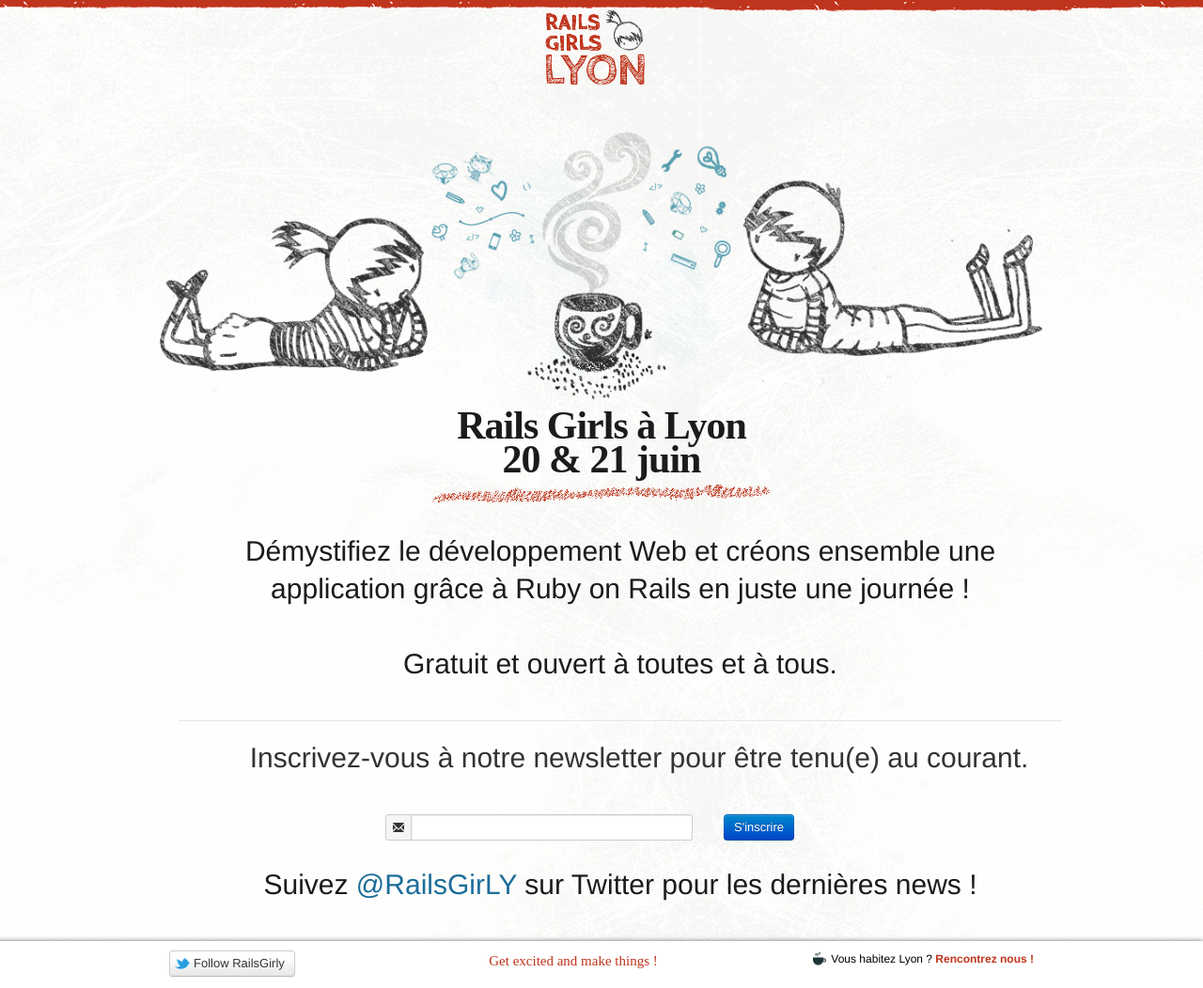
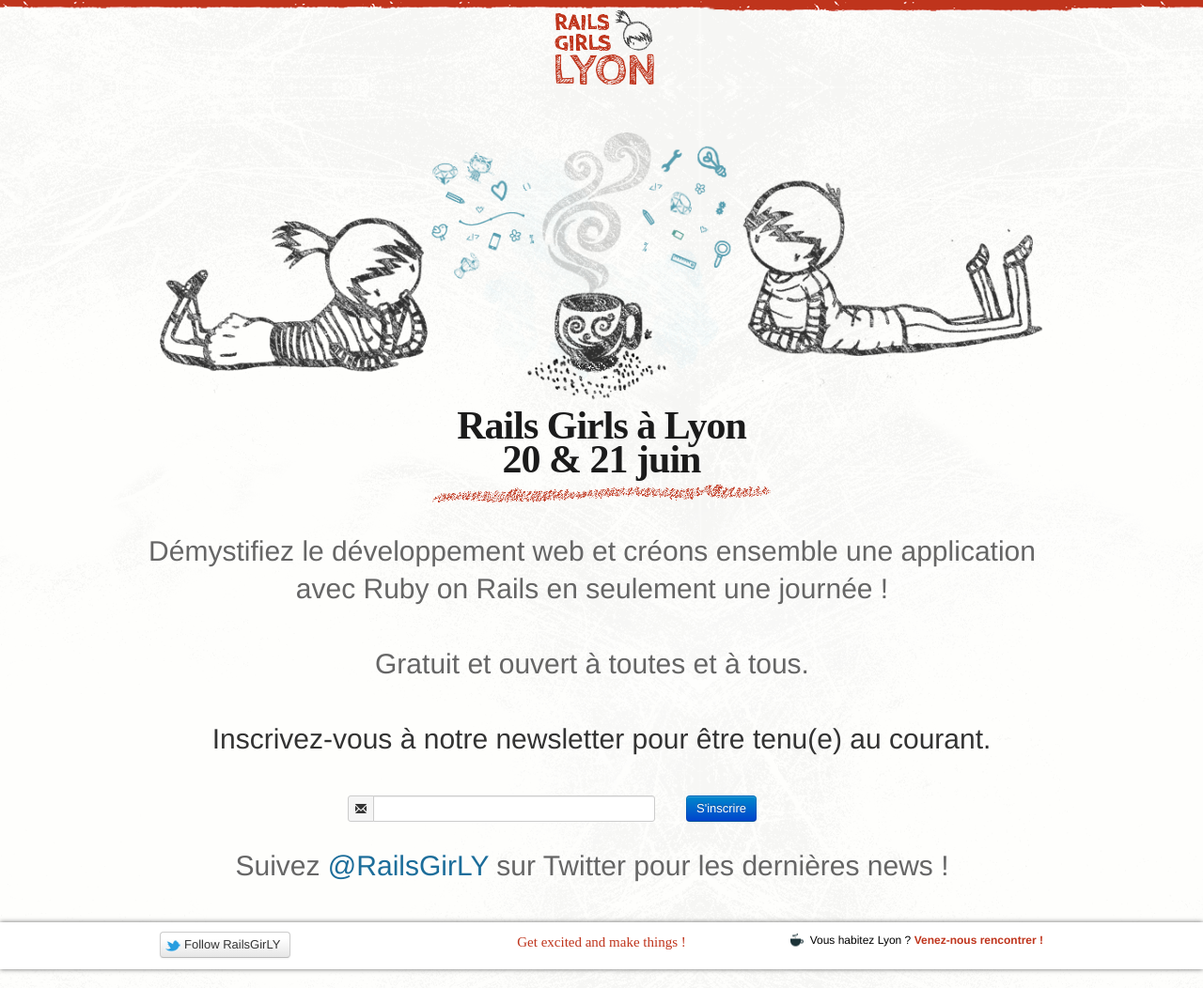
Before and after one commit to lyonrb/railsgirly, a Jekyll site: the page built from index.html, in a window 1280 px wide. Shown: the whole page at 94% size. Built offline with Jekyll 4.4.1, drawn with Linux system fonts in a browser that asks for light colours; nearby versions of some CDN libraries; some web fonts are replaced; library files that are not in the unit come from our copies.

Commit message:
Clean up homepage code

```diff
--- a/_includes/footer.html
+++ b/_includes/footer.html
@@ -1,7 +1,28 @@
-<footer class="row">
+<footer>
   <div class="container">
-    <div class='span4 pull-left'><a class="twitter btn" href="https://twitter.com/railsgirly"><img src="/assets/img/twitter_icon.png" />Follow RailsGirly</a></div>
-    <div class='span3 pull-left'><a class="tagline" href="http://railsgirls.com">Get excited and make things !</a></div>
-    <div class='span4 pull-right'><i>&nbsp;</i>Vous habitez Lyon ? <a href="http://lyonrb.fr">Rencontrez nous !</a></div>
+    <div class="row">
+
+      <div class="span4" id="social-icons">
+        <a class="btn" id="twitter" href="https://twitter.com/railsgirly">
+          <img src="/assets/img/twitter_icon.png" />
+          Follow RailsGirLY
+        </a>
+      </div>
+
+      <div class="span4" id="railsgirls-global">
+        <a href="http://railsgirls.com">
+          Get excited and make things !
+        </a>
+      </div>
+
+      <div class="span4" id="lyonrb">
+        <i class="coffee"></i>
+        Vous habitez Lyon ?
+        <a href="http://www.lyonrb.fr">
+          Venez-nous rencontrer !
+        </a>
+      </div>
+    </div>
+
   </div>
 </footer>
--- a/_includes/header.html
+++ b/_includes/header.html
@@ -1,21 +1,9 @@
-<header class="row">
-  <nav>
-    <ul class="left">
-      <li><a href="#">COACHS</a></li>
-      <li><a href="#">PROGRAMME</a></li>
-    </ul>
-
-    <div id="logo">
-      <a href="/">
+<header class="container">
+  <nav class="row">
+    <div class="span2 offset5">
+      <a href="/" id="logo">
         <img src="/assets/img/logo.png" alt="RailsGirls Lyon" />
       </a>
     </div>
-
-    <ul class="right">
-      <li><a href="#">LE LIEU</a></li>
-      <li><a href="#">SPONSORS</a></li>
-    </ul>
   </nav>
-
-  <!--<p class="blog_link"><a href="/blog/">Blog</a>-->
 </header>
--- /dev/null
+++ b/_includes/newsletter_form.html
@@ -0,0 +1,13 @@
+<form action="http://lyonrb.us7.list-manage1.com/subscribe/post?u=991e0a02460a1cc15600da669&amp;id=f9b0edff9f" method="post" id="mc-embedded-subscribe-form" name="mc-embedded-subscribe-form" class="validate" target="_blank" novalidate>
+  <div class="mc-field-group">
+    <label for="mce-EMAIL">Inscrivez-vous à notre newsletter pour être tenu(e) au courant.</label>
+    <div class="input-prepend span5 offset2">
+      <span class="add-on span2"><i class="icon-envelope"></i></span>
+      <input type="email" value="" name="EMAIL" class="required email span4" id="mce-EMAIL">
+    </div>
+  </div>
+  <!-- real people should not fill this in and expect good things - do not remove this or risk form bot signups-->
+  <div style="position: absolute; left: -5000px;"><input type="text" name="b_991e0a02460a1cc15600da669_f9b0edff9f" value=""></div>
+  <div class="clear">
+  <input type="submit" value="S'inscrire" name="subscribe" id="mc-embedded-subscribe" class="button btn btn-primary"></div>
+</form>
--- a/_layouts/page.html
+++ b/_layouts/page.html
@@ -18,9 +18,8 @@
     <title>Rails Girls Lyon</title>
   </head>
   <body>
-    <div class="container">
-      {{content}}
-    </div>
+    {% include header.html %}
+    {{content}}
     {% include footer.html %}
   </body>
 
--- a/assets/css/styles.css
+++ b/assets/css/styles.css
@@ -9,6 +9,7 @@
   font-size: 21px;
   line-height: 1.5;
   -webkit-font-smoothing: antialiased;
+  color: #666;
 }
 
 h1, h2, h3, h4, h5, h6 {
@@ -32,25 +33,14 @@
   font-size: 21px;
 }
 
-footer p {
-  font-size: 15px;
-}
-
-footer .tagline {
-  font-size: 15px;
-  font-family: 'Cabin Sketch', cursive;
-  color: #bf341c;
-  padding-top: 5px;
-}
-
 a {
   text-decoration: none;
   color: #1c6d9a;
 }
-
 a:hover {
   text-decoration: underline;
 }
+
 
 head nav {
   text-align: center;
@@ -70,20 +60,6 @@
 header nav ul li {
   background: url('../img/stitches.png') top repeat-x;
   padding-top: 10px;
-}
-header nav ul.left {
-  float: left;
-}
-header nav ul.right {
-  float: right;
-}
-header nav ul.left li {
-  text-align: right;
-  float: right;
-}
-header nav ul.right li {
-  text-align: left;
-  float: left;
 }
 header nav ul li a {
   font-family: Helvetica, Arial, sans-serif;
@@ -113,22 +89,23 @@
   margin-left: 10px;
 }
 
-.home .row.sketch {
+
+#home .row.sketch {
   margin: 50px auto 30px auto;
 }
-.home h1.baseline {
+#home h1.baseline {
   text-align: center;
   font-family: 'Cabin Sketch', cursive;
   padding-bottom: 30px;
   background: url('../img/chalk-underline.png') bottom center no-repeat;
 }
-.home .span12 p, .home .span12 label {
+#home p, #home label {
   font-size: 30px;
   line-height: 40px;
   margin-bottom: 40px;
   text-align: center;
 }
-.home .span12 p a.label-info {
+#home p a.label-info {
   font-size:30px;
   padding: 10px;
   line-height: 50px;
@@ -136,10 +113,16 @@
   color: #fff !important;
   text-decoration: none !important;
 }
-.home .span12 p a.label-info:hover {
+#home p a.label-info:hover {
   background-color: #0c8ad2;
 }
+#home .icon-envelope {
+  vertical-align: baseline;
+}
+
+
 footer {
+  font-size: 12px;
   background-color: #fff;
   height: 40px;
   padding-top: 10px;
@@ -150,33 +133,38 @@
   box-shadow: 0px 0px 5px 0px #656565;
   filter:progid:DXImageTransform.Microsoft.Shadow(color=#656565, Direction=NaN, Strength=5);
 }
-footer .container {
-  position: relative;
-  font-size: 12px;
-}
-footer .container div:first-child {
+footer #social-icons {
   text-align:left;
 }
-footer .container div:last-child {
+footer #social-icons #twitter {
+  padding-left:25px;
+  position: relative;
+}
+footer #social-icons #twitter img {
+  position: absolute;
+  top: 6px;
+  left: 4px;
+}
+footer #railsgirls-global a {
+  font-size: 15px;
+  font-family: 'Cabin Sketch', cursive;
+  color: #bf341c;
+  padding-top: 5px;
+}
+footer #lyonrb {
   text-align:right;
   color: #000;
 }
-footer .container div:last-child a {
+footer #lyonrb a {
   color: #bf341c;
   font-weight: bold;
 }
-footer .container div:last-child i {
+footer #lyonrb i.coffee {
   background: url('../img/coffee.png') left no-repeat;
-  padding-left: 20px;
+  padding-right: 25px;
 }
-footer .twitter {
-  padding-left:25px;
-}
-footer .twitter img {
-  position: absolute;
-  top: 6px;
-  left: 25px;
-}
+
+
 .row.page {
   padding-top: 30px;
   margin-bottom: 50px;
@@ -187,12 +175,3 @@
 .row.page > p {
   font-size: 12px;
 }
-
-/* hide menu for now */
-header nav ul {
-  visibility: hidden;
-}
-
-.home .icon-envelope {
-  vertical-align: baseline;
-}
--- a/index.html
+++ b/index.html
@@ -2,37 +2,29 @@
 layout: page
 ---
 
-{% include header.html %}
+<div class="container" id="home">
 
-<div class='home'>
-  <div class="row sketch">
+  <section class="row sketch">
     <img src="/assets/img/sketch.png" alt="" />
     <h1 class="baseline">Rails Girls à Lyon<br>20 &amp; 21 juin</h1>
-  </div>
-  <div class="row span12">
-      <p>Démystifiez le développement Web et créons ensemble une application grâce à Ruby on Rails en juste une journée&nbsp;!</p>
+  </section>
+
+  <section class="row" id="intro">
+      <p>
+        Démystifiez le développement web et créons ensemble une application avec Ruby on Rails en seulement une journée&nbsp;!
+      </p>
       <p>Gratuit et ouvert à toutes et à tous.</p>
-      <hr>
+  </section>
 
-    <!-- Begin MailChimp Signup Form -->
-    <div id="mc_embed_signup" class="span12">
-    <form action="http://lyonrb.us7.list-manage1.com/subscribe/post?u=991e0a02460a1cc15600da669&amp;id=f9b0edff9f" method="post" id="mc-embedded-subscribe-form" name="mc-embedded-subscribe-form" class="validate" target="_blank" novalidate>
+  <section class="row" id="newsletter">
+    <div class="span12">
+      {% include newsletter_form.html %}
+    </div>
+  </section>
 
-    <div class="mc-field-group">
-    	<label for="mce-EMAIL">Inscrivez-vous à notre newsletter pour être tenu(e) au courant.</label>
-      <div class="input-prepend span5 offset2">
-        <span class="add-on span2"><i class="icon-envelope"></i></span><input type="email" value="" name="EMAIL" class="required email span4" id="mce-EMAIL">
-      </div>
-    </div>
-    <!-- real people should not fill this in and expect good things - do not remove this or risk form bot signups-->
-        <div style="position: absolute; left: -5000px;"><input type="text" name="b_991e0a02460a1cc15600da669_f9b0edff9f" value=""></div>
-      <div class="clear"><input type="submit" value="S'inscrire" name="subscribe" id="mc-embedded-subscribe" class="button btn btn-primary"></div>
-    </form>
-    </div>
-    <!--End mc_embed_signup-->
-
+  <section class="row">
       <p>Suivez <a href="https://twitter.com/railsgirly">@RailsGirLY</a> sur Twitter pour les dernières news&nbsp;!</p>
     </div>
-  </div>
+  </section>
 
 </div>
```
